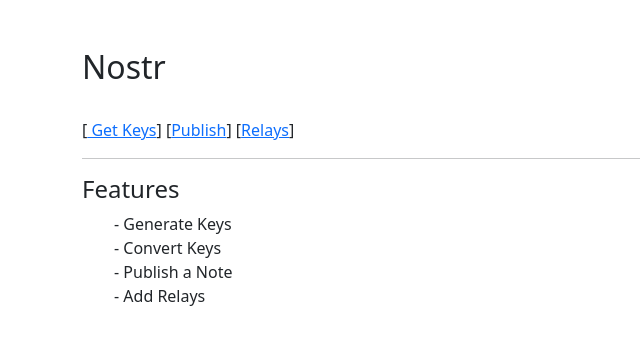
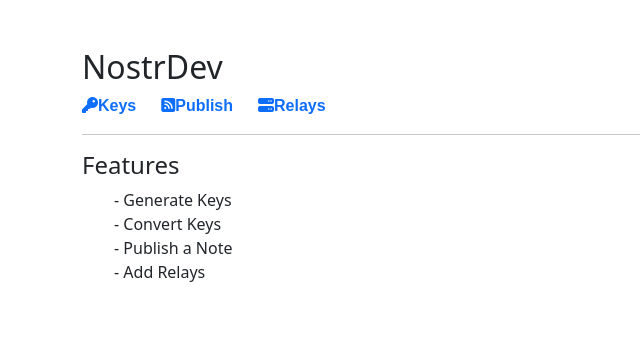
Before and after one commit to pj8912/nostrdev, a PHP site: page / in a window 1280 px wide. Shown: the top 345 px of the page, without its empty margins (0-640 px from the left). Run offline with PHP 8.4, Linux system fonts and the light colour scheme; some libraries are stand-ins or nearby versions.

Commit message:
ui&icons update

```diff
--- a/add_relay.php
+++ b/add_relay.php
@@ -1,10 +1,6 @@
-
 <?php
-
 require_once "sql.php";
 $db = new database('nostr_php.db');
-
-
 $postdata = file_get_contents("php://input");
 $req = json_decode($postdata);
 $ws_url = $req->relayurl;
--- a/create_database.php
+++ b/create_database.php
@@ -1,13 +1,9 @@
 <?php
-
 if (file_exists('nostr_php.db')) {
     echo 'Database exists';
     exit;
 }
-
-
 $db = new SQLite3('nostr_php.db');
-
 //create relays table
 $db->exec("CREATE TABLE IF NOT EXISTS relays(
     r_id INTEGER PRIMARY KEY AUTOINCREMENT,
--- a/evet_table.php
+++ b/evet_table.php
@@ -1,5 +1,4 @@
 <?php
-
 $db = new SQLite3('nostr_php.db');
 $sql = "CREATE TABLE IF NOT EXISTS events(event_string TEXT, created_at DATETIME DEFAULT CURRENT_TIMESTAMP)";
 $db->exec($sql);
--- a/get_relays.php
+++ b/get_relays.php
@@ -1,11 +1,9 @@
 <?php
-
 require_once "sql.php";
 $db = new database('nostr_php.db');
 $sql = "SELECT * FROM relays";
 $query = $db->query($sql);
 $relay_list = [];
-
 if ($query) {
     while ($row = $query->fetchArray(SQLITE3_ASSOC)) {
         $relay_list[] = $row['relay_url'];
@@ -17,7 +15,6 @@
         ]
     ));
 }
-
 else {
     exit(json_encode(
         [
--- a/includes/footer.php
+++ b/includes/footer.php
@@ -1,4 +1,5 @@
 <script src="https://cdn.jsdelivr.net/npm/bootstrap@5.3.0-alpha3/dist/js/bootstrap.bundle.min.js" integrity="sha384-ENjdO4Dr2bkBIFxQpeoTz1HIcje39Wm4jDKdf19U8gI4ddQ3GYNS7NTKfAdVQSZe" crossorigin="anonymous"></script>
+<script src="https://kit.fontawesome.com/dd021511bc.js" crossorigin="anonymous"></script>
 </body>
 
 </html>
--- a/includes/header.php
+++ b/includes/header.php
@@ -6,5 +6,18 @@
     <meta name="viewport" content="width=device-width, initial-scale=1.0">
     <title>Nostr Dev</title>
     <link href="https://cdn.jsdelivr.net/npm/bootstrap@5.3.0-alpha3/dist/css/bootstrap.min.css" rel="stylesheet" integrity="sha384-KK94CHFLLe+nY2dmCWGMq91rCGa5gtU4mk92HdvYe+M/SXH301p5ILy+dN9+nJOZ" crossorigin="anonymous">
+    <style>
+        .links{
+            display: flex;
+            flex-direction: row;
+            gap: 25px;
+        }
+        .links a{
+            text-decoration:none;
+            font-family: Arial, Helvetica, sans-serif;
+            font-weight: bolder;
+            /* margin: 2px; */
+        }
+    </style>
 </head>
 <body>
--- a/index.php
+++ b/index.php
@@ -1,10 +1,7 @@
 <?php include 'includes/header.php'; ?>
 <div class="container mt-5">
-
-    <h2>Nostr</h2>
-    <br>
-    [<a href="keys.php"> Get Keys</a>] [<a href="publish.php">Publish</a>] [<a href="relays.php">Relays</a>]
-    <hr>
+    <h2>NostrDev</h2>
+    <div class="links"><a href="keys.php"><i class="fas fa-key"></i>Keys</a> <a href="publish.php"><i class="fas fa-rss-square"></i>Publish</a> <a href="relays.php"><i class="fas fa-server"></i>Relays</a></div><hr>
     <div class="mt-3">
         <h4>Features</h4>
         <ul style="list-style: none;">
@@ -13,7 +10,6 @@
             <li>- Publish a Note</li>
             <li>- Add Relays</li>
         </ul>
-
     </div>
 </div>
 <?php include 'includes/footer.php'; ?>
--- a/upload_relay.php
+++ b/upload_relay.php
@@ -6,7 +6,6 @@
 require_once "sql.php";
 $db = new database('nostr_php.db');
 $sql = "INSERT INTO relays(relay_url) VALUES('$ws_url')";
-
 if ($db->query($sql)) {
     exit(json_encode([
         'status' => 1,
```
Also changed, not shown: convert_keys.php (+1 -10 lines), genkeys.php (+2 -14 lines), keys.php (+2 -12 lines), publish.php (+46 -4 lines), relays.php (+1 -11 lines), publish_note.php (deleted).
